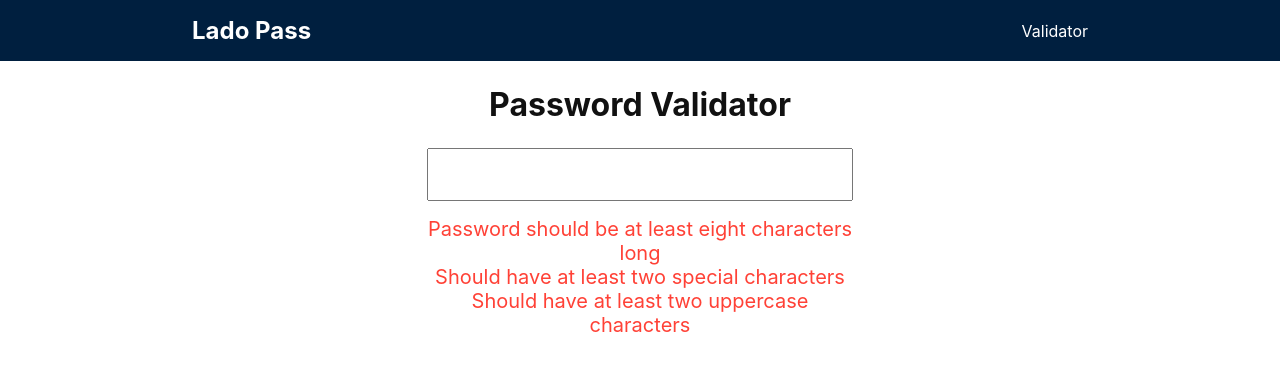
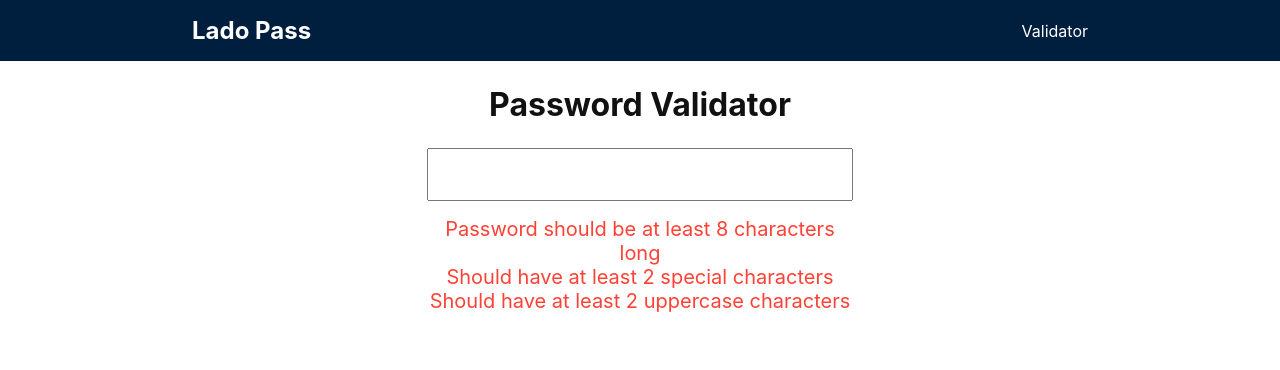
Before and after one commit to jacobpa/password-validator, a Vue app: page /#/ in a window 1280 px wide. Shown: the top 370 px of the page. Built offline with nearby package versions, Linux system fonts and the light colour scheme.

Commit message:
Promote config to Vuex, add dynamic fail messages

```diff
--- a/src/components/Validator.vue
+++ b/src/components/Validator.vue
@@ -4,17 +4,17 @@
       <div class="criteria-container">
         <criteria
           :pass-message="`Password is ${password.length} characters long`"
-          fail-message="Password should be at least eight characters long"
+          :fail-message="`Password should be at least ${config.minLength} characters long`"
           v-bind:valid="lengthValidator()"
         />
         <criteria
           :pass-message="`${specialCharCount} special characters`"
-          fail-message="Should have at least two special characters"
+          :fail-message="`Should have at least ${config.minSpecialChar} special characters`"
           v-bind:valid="specialCharValidator()"
         />
         <criteria
           :pass-message="`${uppercaseCharCount} uppercase characters`"
-          fail-message="Should have at least two uppercase characters"
+          :fail-message="`Should have at least ${config.minUpperChar} uppercase characters`"
           v-bind:valid="uppercaseValidator()"
         />
       </div>
@@ -42,16 +42,19 @@ export default {
       const matches = this.password.match(/[A-Z]/g);
       return matches ? matches.length : 0;
     },
+    config() {
+      return this.$store.state.configuration;
+    },
   },
   methods: {
     lengthValidator() {
-      return this.password.length >= 8;
+      return this.password.length >= this.config.minLength;
     },
     specialCharValidator() {
-      return this.specialCharCount >= 2;
+      return this.specialCharCount >= this.config.minSpecialChar;
     },
     uppercaseValidator() {
-      return this.uppercaseCharCount >= 2;
+      return this.uppercaseCharCount >= this.config.minUpperChar;
     },
   },
 };
--- a/src/store/modules/configuration.js
+++ b/src/store/modules/configuration.js
@@ -1,5 +1,5 @@
 const state = {
-  minLength: 0,
+  minLength: 8,
   minSpecialChar: 2,
   minUpperChar: 2,
 };
```
